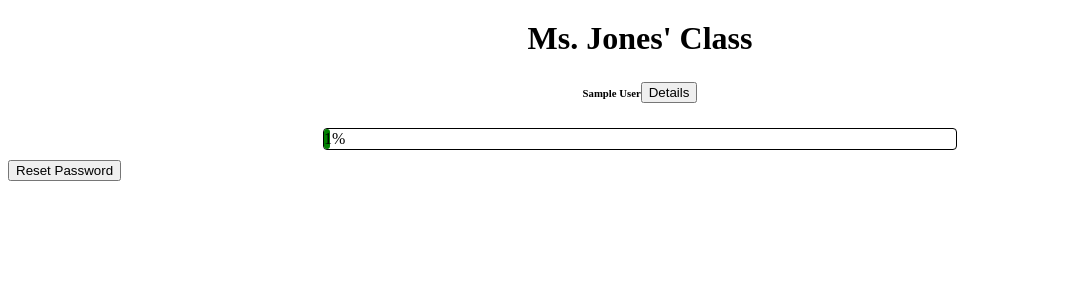
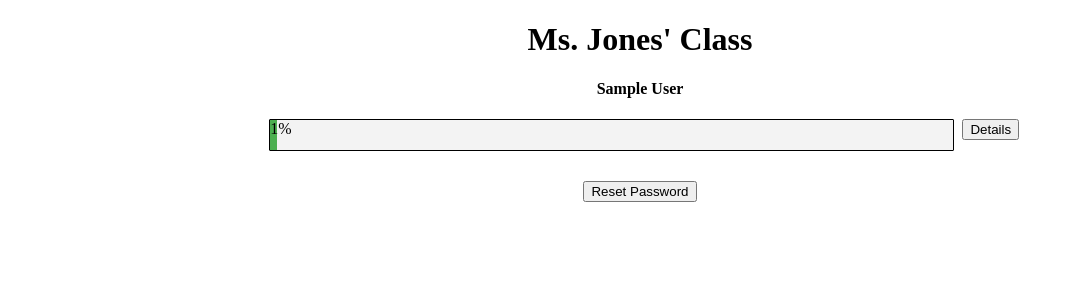
Before and after one commit to awesomelw/ProgressTracker, a Flask app: page / in a window 1280 px wide. Shown: the top 300 px of the page, without its empty margins (0-1074 px from the left). Run offline with Flask 3, Linux system fonts and the light colour scheme; tables that the repository leaves empty hold one stand-in row (values such as "Sample post").

Commit message:
Styling Update

```diff
--- a/main.py
+++ b/main.py
@@ -44,7 +44,7 @@
 
 @app.route("/create")
 def create():
-    sql = db.session.execute(text('INSERT INTO student_homework(studentname,hwCompletedPercent) VALUES ("John", 72)'))
+    sql = db.session.execute(text('INSERT INTO student_homework(studentname,hwCompletedPercent) VALUES ("Candice", 58), ("Dontrell", 63), ("Eren", 28), ("Faith", 48), ("Gordon", 68), ("Harry", 55), ("Jonathan", 64)'))
     db.session.commit()
     return "Done"
 
@@ -52,4 +52,4 @@
 if __name__ == "__main__":
     with app.app_context():
         db.create_all()
-        app.run()
+        app.run(debug=True)
--- a/static/style.css
+++ b/static/style.css
@@ -7,19 +7,24 @@
 .header {
     margin-bottom: 20px;
 }
-
+.container {
+    display: flex;
+    margin: 0 auto;
+    width: 60%;
+}
 .progressContainer {
-    position: relative;
-    width: 100%;
+    width: 90%;
+    margin: 0 auto;
     height: 30px;
     background-color: #f3f3f3;
     margin-bottom: 30px;
+    border: 1px solid black;
+    border-radius: 1px;
 }
 
 .progressBarAnimated {
     height: 100%;
     background-color: #4caf50;
-    transition: width 0.5s ease;
 }
 
 .progressText {
--- a/templates/classroom.html
+++ b/templates/classroom.html
@@ -1,43 +1,20 @@
 <!DOCTYPE html>
 <html lang="en">
-    <style>
-        .student {
-            text-align: center;
-            margin-bottom: 10px;
-        }
-        .progress {
-            width: 50%;
-            margin: 0 auto;
-            background-color: white;
-            border: 1px solid black;
-            border-radius: 4px;
-        }
-        .progressbar {
-            width: 0;
-            height: 20px;
-            background-color: green;
-            text-align: center;
-            line-height: 20px;
-            color: black;
-            border-radius: 4px;
-        }
-        h1 {
-            text-align: center;
-            margin-top: 20px;
-        }
-    </style>
+    <!-- Required meta tags -->
+    <meta charset="utf-8">
+    <meta name="viewport" content="width=device-width, initial-scale=1, shrink-to-fit=no">
+    <link rel="stylesheet" type="text/css" href="{{ url_for('static',filename='style.css') }}">
+    <!-- Bootstrap CSS -->
     <title>Main Page</title>
     <h1>Ms. Jones' Class</h1>
     {% for i in students %}
-    <div class="student">
-        <h6>{{i['student']}}<button>Details</button></h6>
-        <div class="progress">
-            <div class="progressbar" id="progress1" style="width: {{i['progress']}}%;">{{i['progress']}}%</div>
+        <h4>{{i['student']}}</h4>
+        <div class="container">
+            <div class="progressContainer"; id="one">
+                <div class="progressBarAnimated" aria-valuenow="75" aria-valuemin="0" aria-valuemax="100"; id="one"; style="width: {{i['progress']}}%">{{i['progress']}}%</div>
+            </div>
+            <div id="two"><button>Details</button></div>
         </div>
-        <div id="details1" style="display: none;">
-            *include details*
-        </div>
-    </div>
     {% endfor %}
 
 
--- a/templates/leaderboard.html
+++ b/templates/leaderboard.html
@@ -6,8 +6,6 @@
     <meta name="viewport" content="width=device-width, initial-scale=1, shrink-to-fit=no">
     <link rel="stylesheet" type="text/css" href="{{ url_for('static',filename='style.css') }}">
     <!-- Bootstrap CSS -->
-
-
     <title>Class Leaderboard </title>
   </head>
   <body>
```
